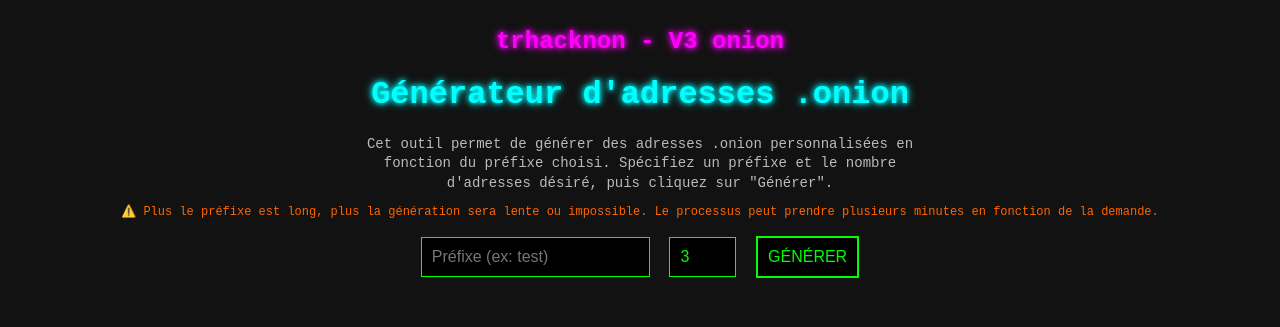
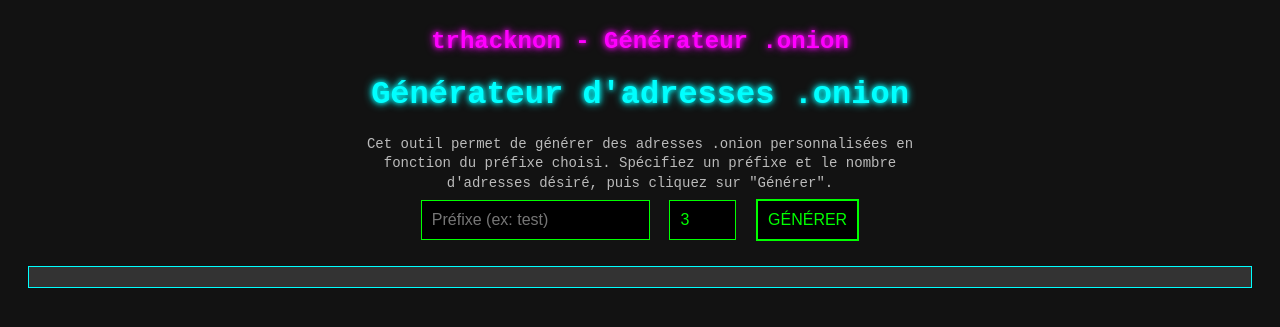
Before and after one commit to trh4ckn0n/gentor, a Flask app: page / in a window 1280 px wide. Shown: the top 327 px of the page. Run offline with Flask 3, Linux system fonts and the light colour scheme.

Commit message:
Update index.html

```diff
--- a/templates/index.html
+++ b/templates/index.html
@@ -20,9 +20,7 @@
     <meta name="twitter:title" content="Générateur d'adresses .onion - trhacknon">
     <meta name="twitter:description" content="Générez facilement vos adresses .onion personnalisées.">
     <meta name="twitter:image" content="https://l.top4top.io/p_3344ntnwm0.png">
-
     <title>Générateur d'adresses .onion - trhacknon</title>
-
     <style>
         body {
             background-color: #121212;
@@ -49,11 +47,6 @@
             margin: auto;
             line-height: 1.4;
         }
-        .warning {
-            font-size: 12px;
-            color: #ff6600;
-            margin-top: 10px;
-        }
         input, button {
             background-color: black;
             color: #0f0;
@@ -79,38 +72,43 @@
             padding: 10px;
             display: none;
         }
+        .key {
+            margin-top: 20px;
+            font-family: "Courier New", monospace;
+            white-space: pre-wrap;
+            background-color: #333;
+            padding: 10px;
+            color: #fff;
+            border: 1px solid #0ff;
+        }
     </style>
 </head>
 <body>
 
-    <div class="logo">trhacknon - V3 onion</div>
-
+    <div class="logo">trhacknon - Générateur .onion</div>
     <h1>Générateur d'adresses .onion</h1>
-
     <p class="description">
         Cet outil permet de générer des adresses .onion personnalisées en fonction du préfixe choisi.
         Spécifiez un préfixe et le nombre d'adresses désiré, puis cliquez sur "Générer".
     </p>
 
-    <p class="warning">
-        ⚠️ Plus le préfixe est long, plus la génération sera lente ou impossible.
-        Le processus peut prendre plusieurs minutes en fonction de la demande.
-    </p>
-
     <input type="text" id="prefix" placeholder="Préfixe (ex: test)">
-    <input type="number" id="count" min="1" max="5" value="3" oninput="this.value = parseInt(this.value) ? Math.min(5, Math.max(1, this.value)) : ''">
+    <input type="number" id="count" min="1" max="5" value="3">
     <button onclick="generateOnion()">Générer</button>
 
     <div id="result" class="output"></div>
+    <div id="keys" class="key"></div>
 
     <script>
         function generateOnion() {
             const prefix = document.getElementById("prefix").value;
             const count = document.getElementById("count").value;
             const resultDiv = document.getElementById("result");
+            const keysDiv = document.getElementById("keys");
 
-            resultDiv.innerHTML = "⏳ Génération en cours... Cela peut prendre du temps.";
+            resultDiv.innerHTML = "Génération en cours...";
             resultDiv.style.display = "block";
+            keysDiv.innerHTML = "";  // Clear previous keys
 
             fetch("/generate", {
                 method: "POST",
@@ -120,14 +118,20 @@
             .then(response => response.json())
             .then(data => {
                 if (data.error) {
-                    resultDiv.innerHTML = `<span style="color:red;">❌ Erreur: ${data.error}</span>`;
+                    resultDiv.innerHTML = `<span style="color:red;">Erreur: ${data.error}</span>`;
                 } else {
-                    resultDiv.innerHTML = "<strong>✅ Adresses générées :</strong><br>" +
+                    resultDiv.innerHTML = "<strong>Adresses générées :</strong><br>" +
                         data.onions.map(onion => `<code>${onion}</code>`).join("<br>");
+
+                    // Display the keys if they exist
+                    if (data.keys) {
+                        keysDiv.innerHTML = `<strong>Clé publique :</strong><br><code>${data.keys.public_key}</code><br><br>
+                                             <strong>Clé secrète :</strong><br><code>${data.keys.secret_key}</code>`;
+                    }
                 }
             })
             .catch(error => {
-                resultDiv.innerHTML = `<span style="color:red;">❌ Erreur serveur</span>`;
+                resultDiv.innerHTML = `<span style="color:red;">Erreur serveur</span>`;
             });
         }
     </script>
```
